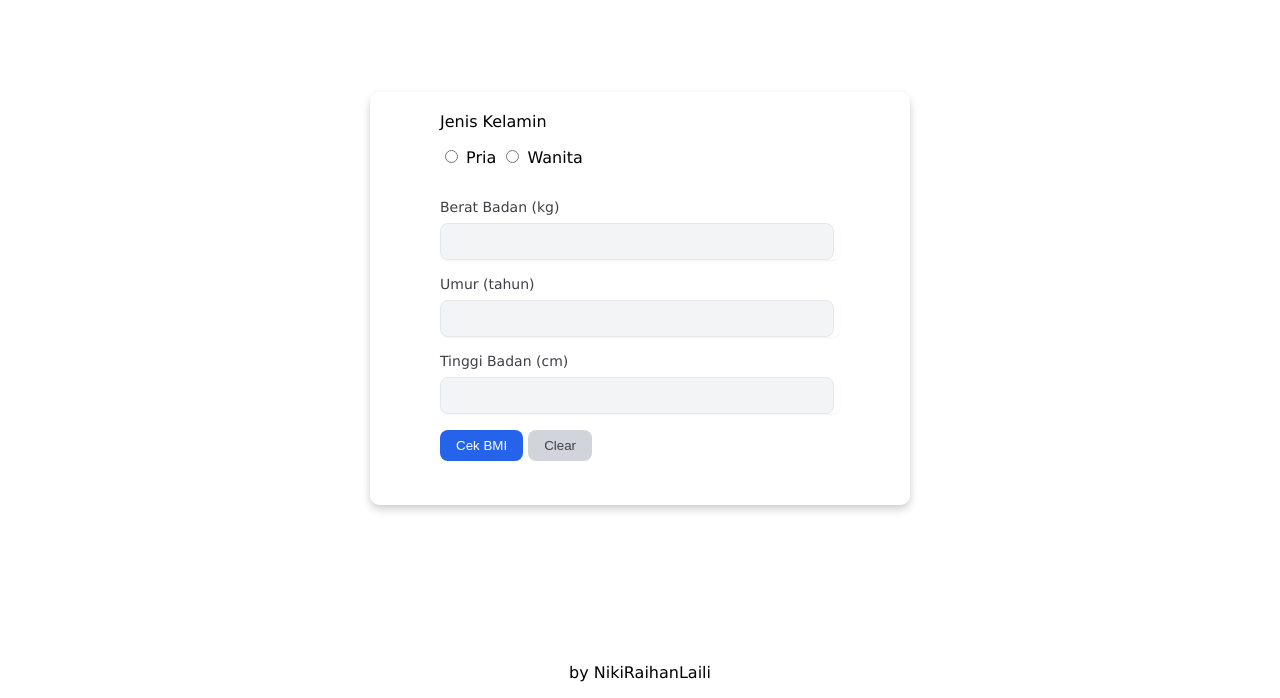
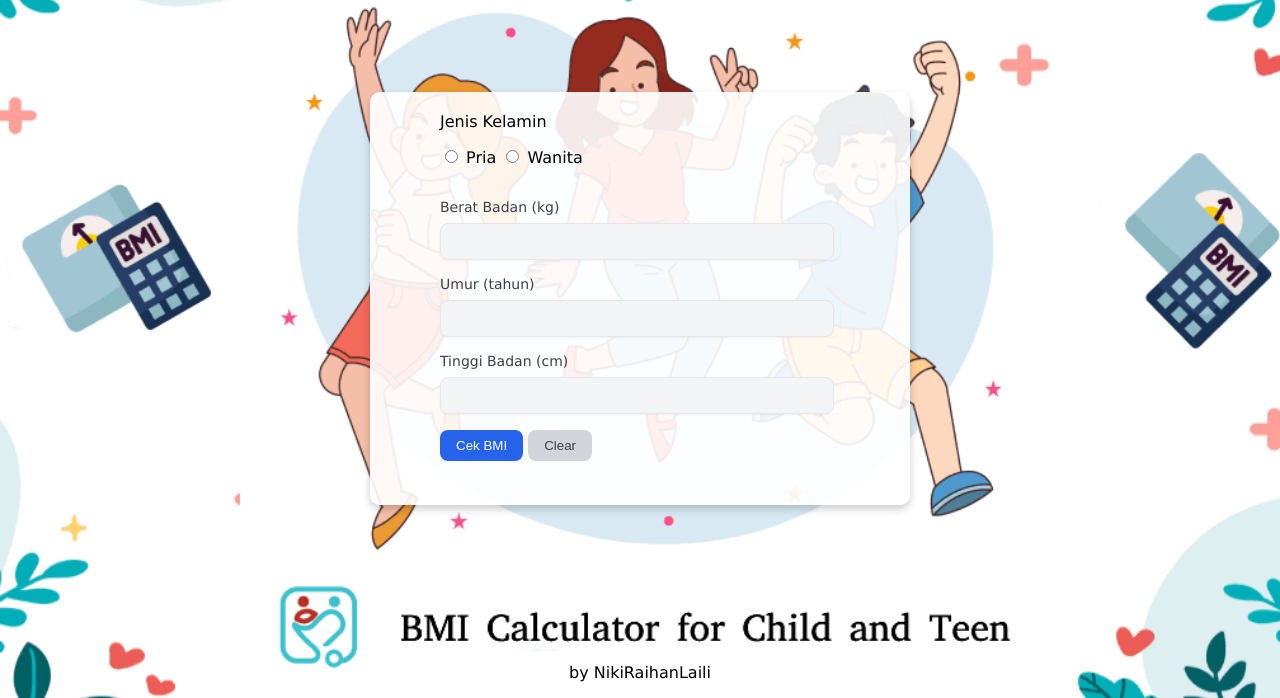
Before and after one commit to revou-fundamental-course/8-jul-24-NikiRaihanLaili, a plain HTML site: page index.html in a window 1280 px wide. Shown: the part 102-800 px from the top of the page. Drawn offline with Linux system fonts and the light colour scheme.

Commit message:
Update style.css

```diff
--- a/css/style.css
+++ b/css/style.css
@@ -2,7 +2,7 @@ body {
     font-family: Verdana, sans-serif;
     margin: 0;
     padding: 0;
-    background-image: url('assets/bmi_percentile_22dc67660f.png');
+    background-image: url('https://revou-fundamental-course.github.io/8-jul-24-NikiRaihanLaili/assets/bmi_percentile_22dc67660f.png');
     background-repeat: no-repeat;
     background-size: cover;
     background-position: center;
```
